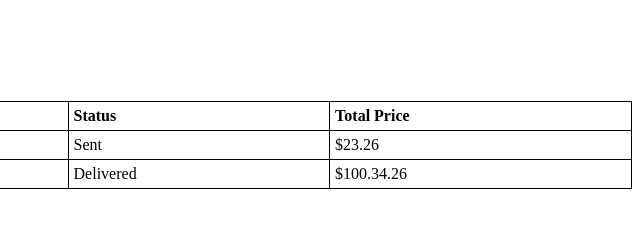
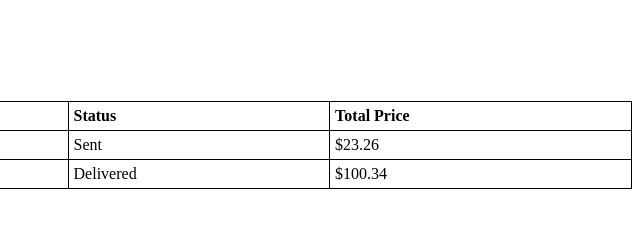
Before and after one commit to 3140-GroupA/Assignment13, a plain HTML site: page Account Settings/Order Page.html in a window 1280 px wide. Shown: the top 249 px of the page, 640-1280 px from the left. Drawn offline with Linux system fonts and the light colour scheme.

Commit message:
Update Order Page.html

```diff
--- a/Account Settings/Order Page.html
+++ b/Account Settings/Order Page.html
@@ -36,7 +36,7 @@ th, td {
    <td>03/12/2020</td>
     <td>23459827</td>
     <td>Delivered</td>
-    <td>$100.34.26</td>
+    <td>$100.34</td>
   </tr>
 </table>
 
```
